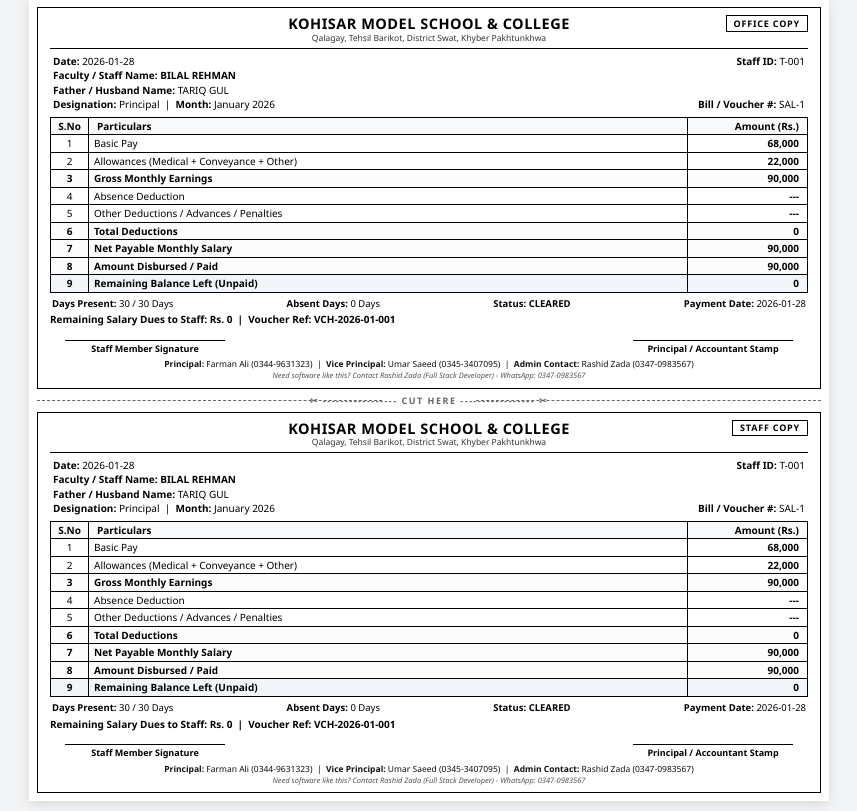
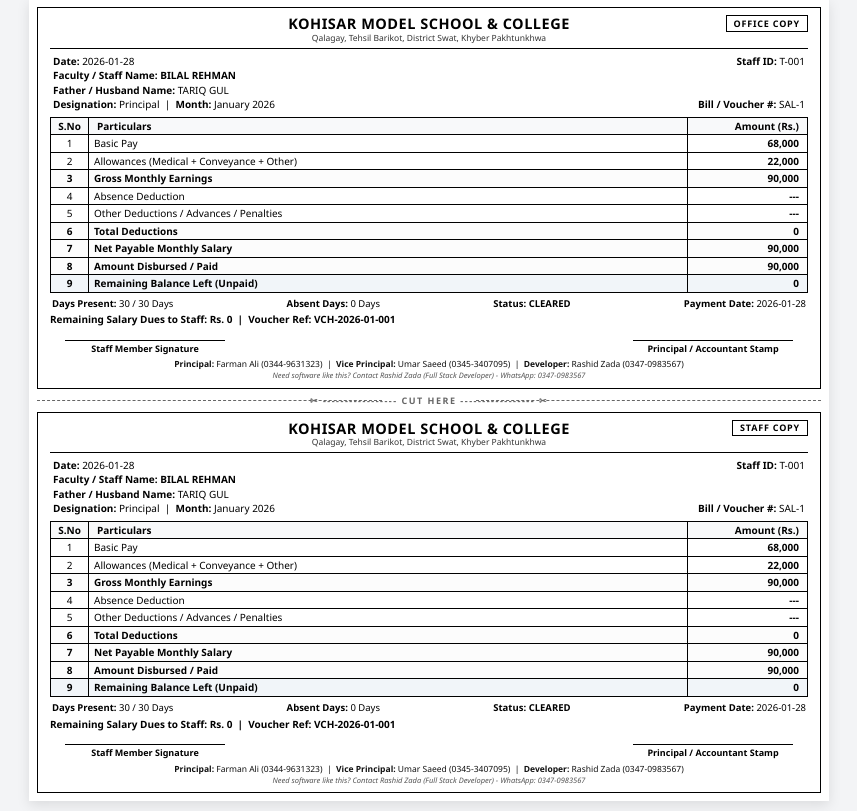
Before and after one commit to Rashidzada/kms-school, a Django app: page /teachers/salary-bills/1/ in a window 1280 px wide. Shown: the part 80-891 px from the top of the page, without its empty margins (211-1068 px from the left). Run offline with Django 3.2, Linux system fonts and the light colour scheme; a user stored in the database is signed in; data comes from the database, SQL or seed files in the repository.

Commit message:
feat: Label Rashid Zada as Developer instead of Admin on fee vouchers and salary slips

```diff
--- a/finance/views.py
+++ b/finance/views.py
@@ -385,6 +385,8 @@ def fee_receipt(request, pk):
         "principal_contact": "0344-9631323",
         "vp_name": "Umar Saeed",
         "vp_contact": "0345-3407095",
+        "developer_name": "Rashid Zada",
+        "developer_contact": "0347-0983567",
         "admin_name": "Rashid Zada",
         "admin_contact": "0347-0983567",
     }
--- a/teachers/views.py
+++ b/teachers/views.py
@@ -237,6 +237,8 @@ def salary_bill_detail(request, pk):
         "principal_contact": "0344-9631323",
         "vp_name": "Umar Saeed",
         "vp_contact": "0345-3407095",
+        "developer_name": "Rashid Zada",
+        "developer_contact": "0347-0983567",
         "admin_name": "Rashid Zada",
         "admin_contact": "0347-0983567",
     }
--- a/templates/finance/fee_receipt.html
+++ b/templates/finance/fee_receipt.html
@@ -320,7 +320,7 @@
       <div class="contact-line">
         <strong>Principal:</strong> {{ principal_name }} ({{ principal_contact }}) &nbsp;|&nbsp;
         <strong>Vice Principal:</strong> {{ vp_name }} ({{ vp_contact }}) &nbsp;|&nbsp;
-        <strong>Admin Contact:</strong> {{ admin_name }} ({{ admin_contact }})
+        <strong>Developer:</strong> {{ developer_name|default:admin_name }} ({{ developer_contact|default:admin_contact }})
       </div>
       <div class="dev-line">Need software like this? Contact Rashid Zada (Full Stack Developer) - WhatsApp: 0347-0983567</div>
     </div>
@@ -437,7 +437,7 @@
       <div class="contact-line">
         <strong>Principal:</strong> {{ principal_name }} ({{ principal_contact }}) &nbsp;|&nbsp;
         <strong>Vice Principal:</strong> {{ vp_name }} ({{ vp_contact }}) &nbsp;|&nbsp;
-        <strong>Admin Contact:</strong> {{ admin_name }} ({{ admin_contact }})
+        <strong>Developer:</strong> {{ developer_name|default:admin_name }} ({{ developer_contact|default:admin_contact }})
       </div>
       <div class="dev-line">Need software like this? Contact Rashid Zada (Full Stack Developer) - WhatsApp: 0347-0983567</div>
     </div>
--- a/templates/teachers/salary_bill_detail.html
+++ b/templates/teachers/salary_bill_detail.html
@@ -321,7 +321,7 @@
       <div class="contact-line">
         <strong>Principal:</strong> {{ principal_name }} ({{ principal_contact }}) &nbsp;|&nbsp;
         <strong>Vice Principal:</strong> {{ vp_name }} ({{ vp_contact }}) &nbsp;|&nbsp;
-        <strong>Admin Contact:</strong> {{ admin_name }} ({{ admin_contact }})
+        <strong>Developer:</strong> {{ developer_name|default:admin_name }} ({{ developer_contact|default:admin_contact }})
       </div>
       <div class="dev-line">Need software like this? Contact Rashid Zada (Full Stack Developer) - WhatsApp: 0347-0983567</div>
     </div>
@@ -446,7 +446,7 @@
       <div class="contact-line">
         <strong>Principal:</strong> {{ principal_name }} ({{ principal_contact }}) &nbsp;|&nbsp;
         <strong>Vice Principal:</strong> {{ vp_name }} ({{ vp_contact }}) &nbsp;|&nbsp;
-        <strong>Admin Contact:</strong> {{ admin_name }} ({{ admin_contact }})
+        <strong>Developer:</strong> {{ developer_name|default:admin_name }} ({{ developer_contact|default:admin_contact }})
       </div>
       <div class="dev-line">Need software like this? Contact Rashid Zada (Full Stack Developer) - WhatsApp: 0347-0983567</div>
     </div>
```
